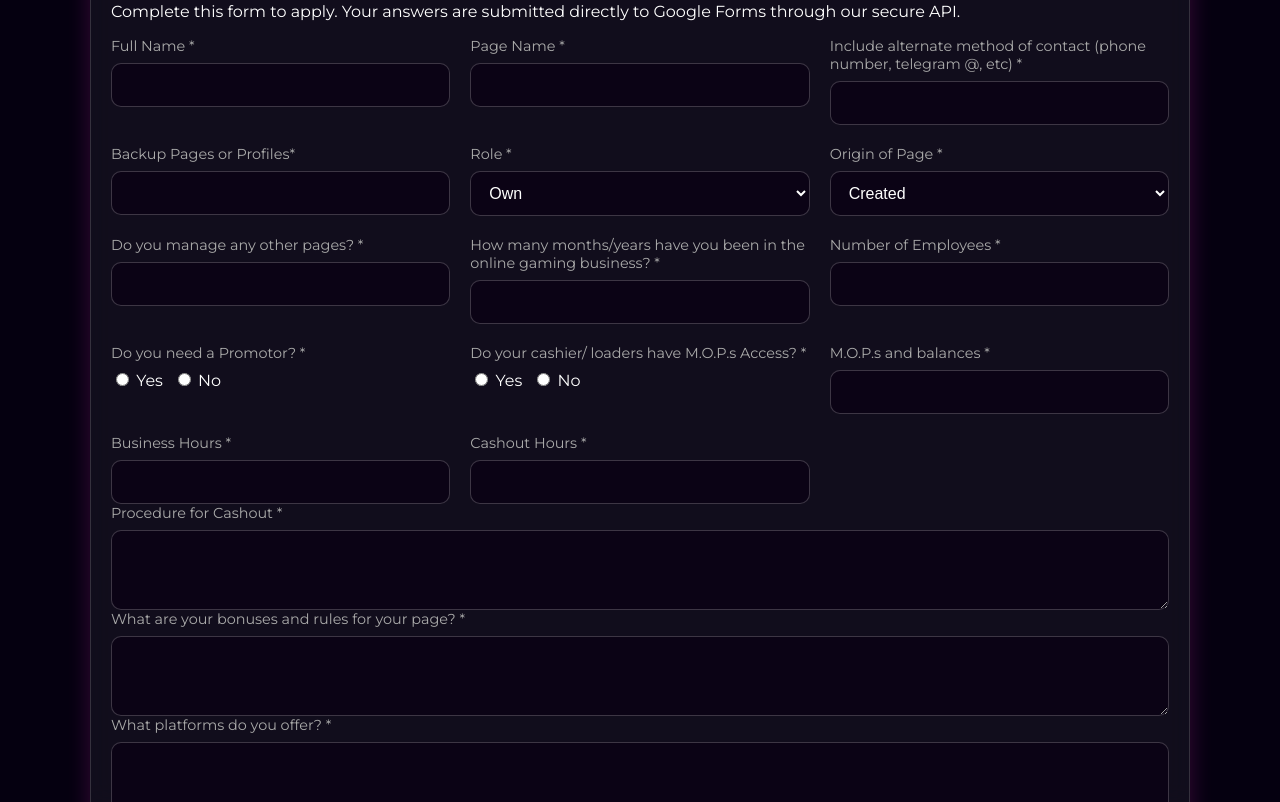
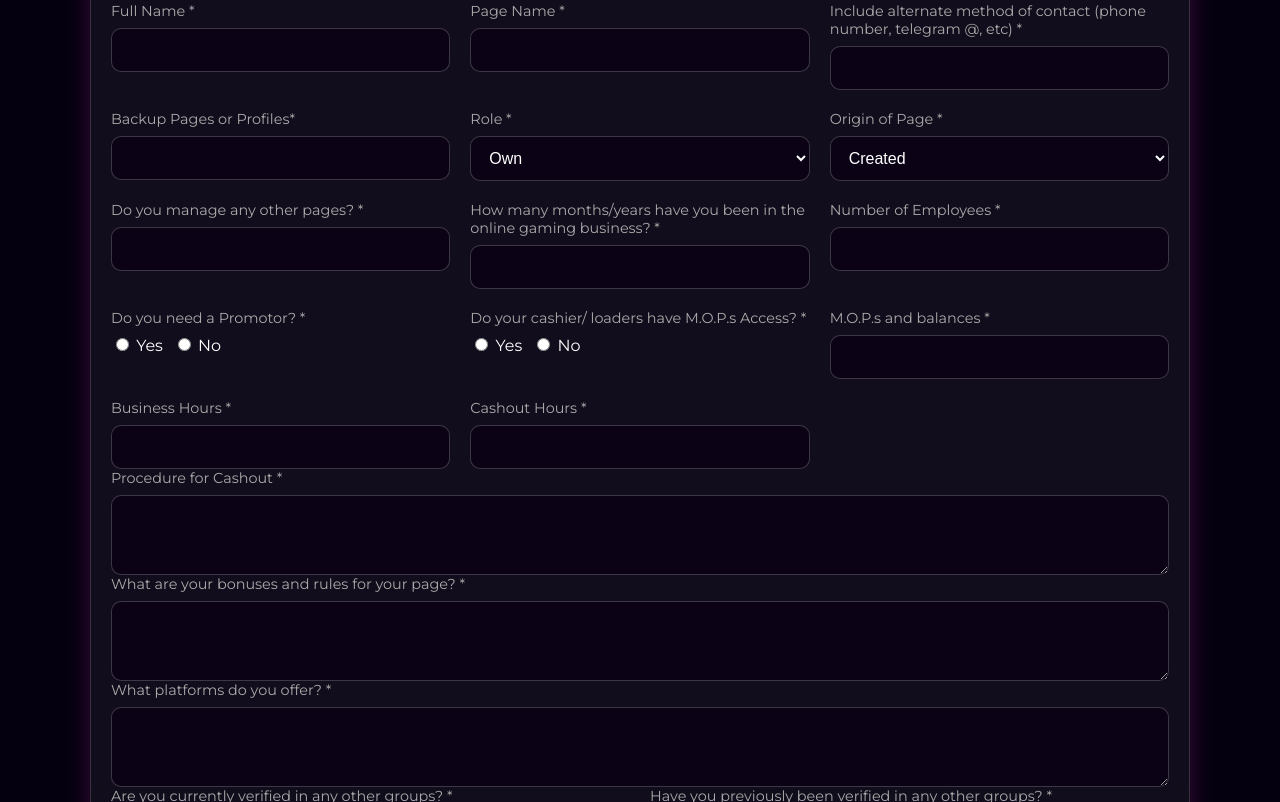
Before and after one commit to Lbourgeois98/FirstWatch, a plain HTML site: page index.html in a window 1280 px wide. Shown: the part 929-1731 px from the top of the page. Drawn offline with Linux system fonts and the light colour scheme.

Commit message:
Update index.html

```diff
--- a/index.html
+++ b/index.html
@@ -21,7 +21,6 @@
 
   <main id="apply" class="container card neon-card">
     <h3 class="section-title">Agent Application</h3>
-    <p class="intro">Complete this form to apply. Your answers are submitted directly to Google Forms through our secure API.</p>
 
     <form id="agentForm" class="fw-form" action="/api/submit" method="POST" onsubmit="return handleDirectSubmit(event)">
       <div class="grid">
```
